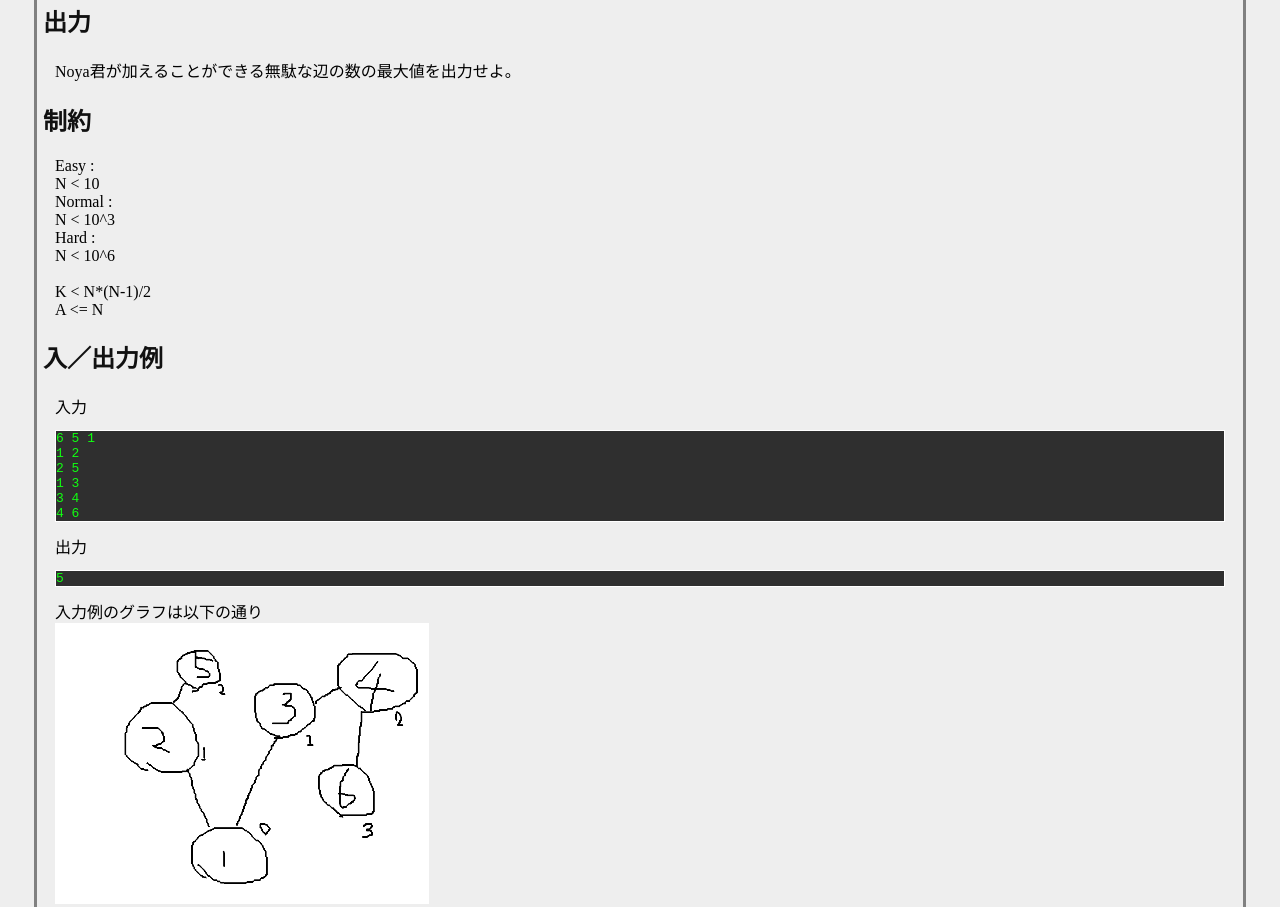
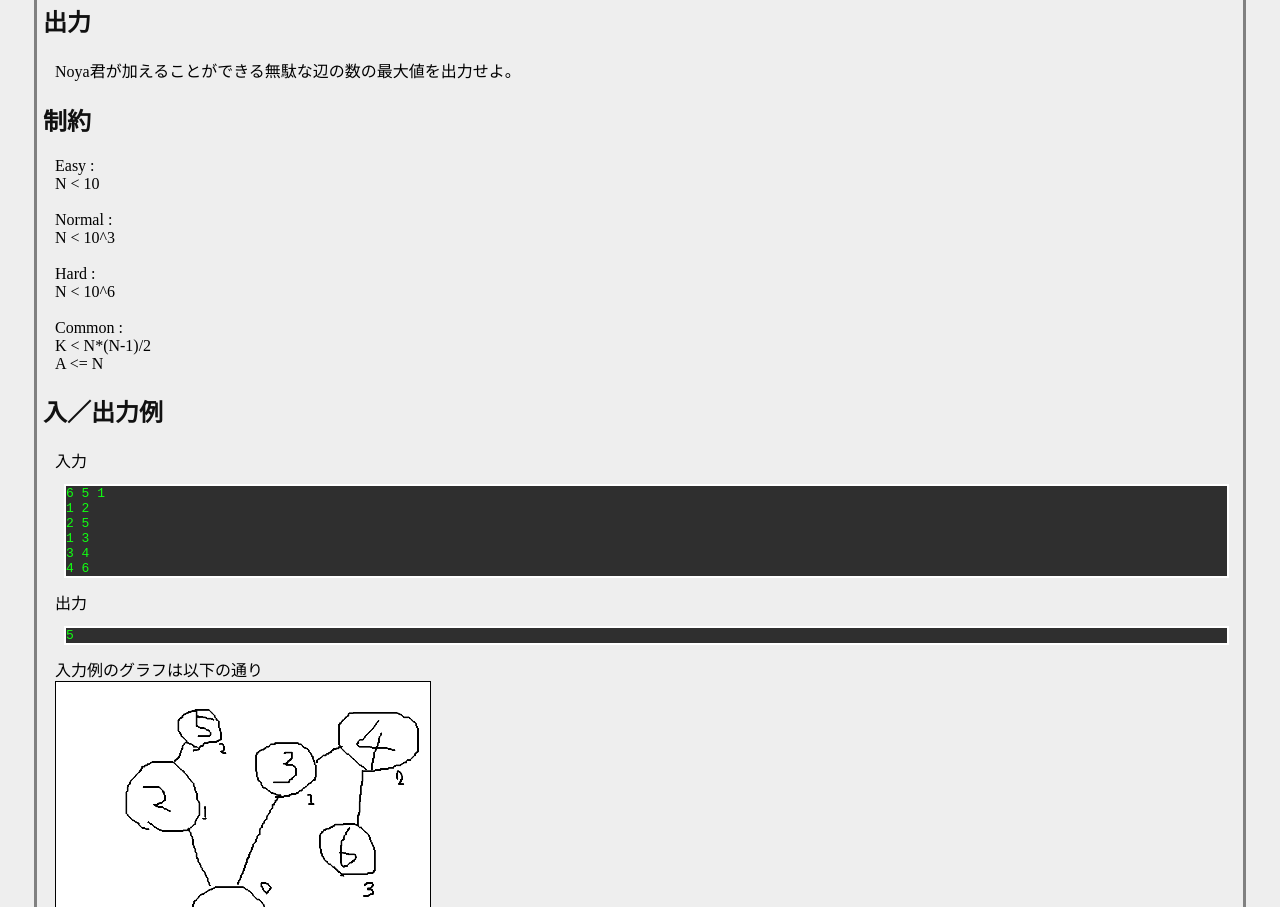
Before and after one commit to Nishinoyama/nishinoyama.github.io, a plain HTML site: page problems/P1.html in a window 1280 px wide. Shown: the part 501-1408 px from the top of the page. Drawn offline with Linux system fonts and the light colour scheme.

Commit message:
add response

```diff
--- a/problems/P1.html
+++ b/problems/P1.html
@@ -25,11 +25,13 @@
         <h2> 制約 </h2>
         <p>
             Easy : <br>
-            N &#60; 10 <br>
+            N &#60; 10 <br><br>
             Normal : <br>
-            N &#60; 10^3 <br>
+            N &#60; 10^3 <br><br>
             Hard : <br>
             N &#60; 10^6 <br><br>
+
+            Common : <br>
             K &#60; N*(N-1)/2 <br>
             A &#60;= N <br>
         </p>
--- a/test.css
+++ b/test.css
@@ -19,6 +19,11 @@ h1 {
 pre{
     color : #11ff11;
     background-color : #000000cc;
-    border : 1px solid white;
-    margin : 12px;
+    border : 2px solid white;
+    margin : 8px;
+    margin-left: 21px
 }
+
+img {
+    border : 1px solid black;
+}
```
Also changed, not shown: main.js (+7 -1 lines).
